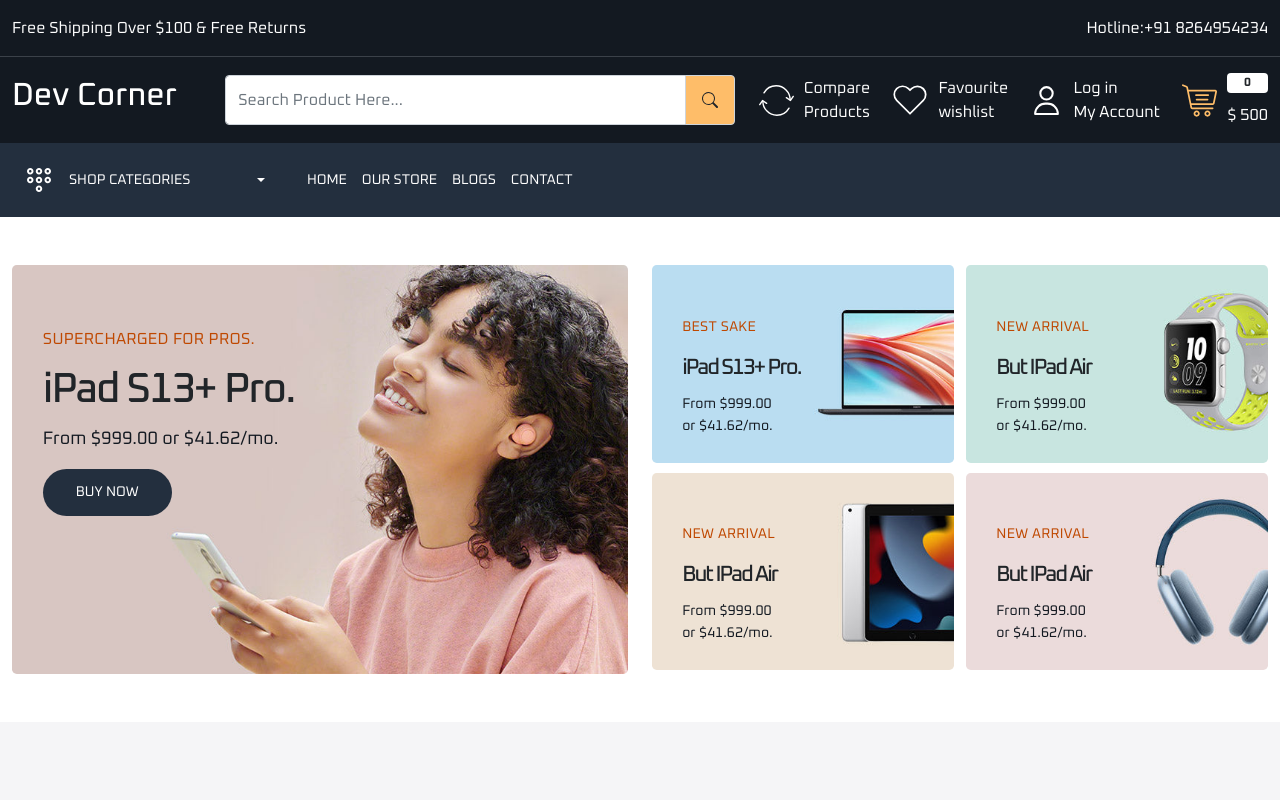
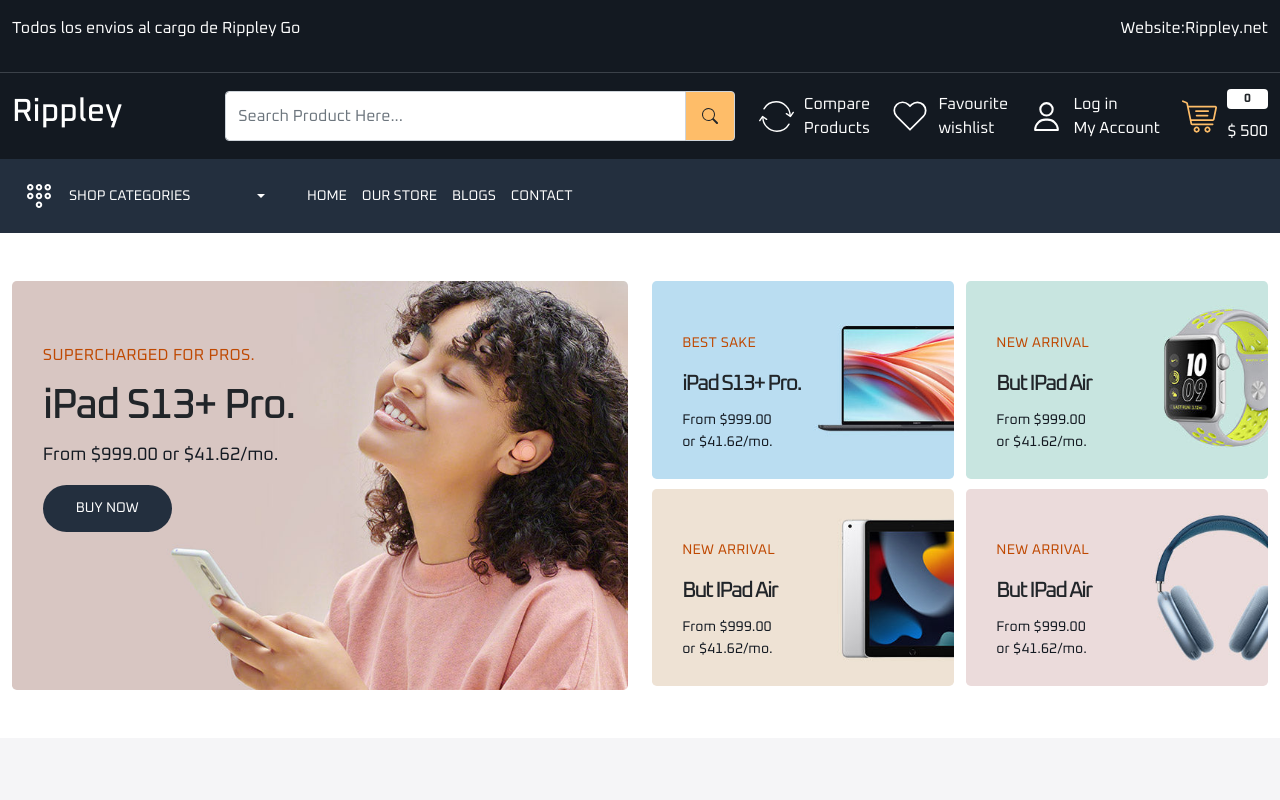
Before and after one commit to Solrac-616/ecommerce-react, a React (Create React App) app: page / in a window 1280 px wide. Shown: the top 800 px of the page. Built offline with nearby package versions, Linux system fonts and the light colour scheme.

Commit message:
Loader Favicon img constants

```diff
--- a/public/index.html
+++ b/public/index.html
@@ -10,18 +10,23 @@
       content="Ecommerce Rippley - ReactJs"
     />
     <link rel="apple-touch-icon" href="%PUBLIC_URL%/logo192.png" />
+    <!--
     <link rel="preconnect" href="https://fonts.googleapis.com" />
     <link rel="preconnect" href="https://fonts.gstatic.com" crossorigin />
     <link
       href="https://fonts.googleapis.com/css2?family=Rubik:wght@300;400;500;600;700;800&display=swap"
       rel="stylesheet"
     />
+    -->
+    <!--CDN BOOTSTRAP-->
     <link
       href="https://cdn.jsdelivr.net/npm/bootstrap@5.0.2/dist/css/bootstrap.min.css"
       rel="stylesheet"
       integrity="sha384-EVSTQN3/azprG1Anm3QDgpJLIm9Nao0Yz1ztcQTwFspd3yD65VohhpuuCOmLASjC"
       crossorigin="anonymous"
     />
+    <!--CDN JQQUERY-->
+    <script src="https://cdnjs.cloudflare.com/ajax/libs/jquery/3.6.3/jquery.min.js" integrity="sha512-STof4xm1wgkfm7heWqFJVn58Hm3EtS31XFaagaa8VMReCXAkQnJZ+jEy8PCC/iT18dFy95WcExNHFTqLyp72eQ==" crossorigin="anonymous" referrerpolicy="no-referrer"></script>
 
     <link rel="manifest" href="%PUBLIC_URL%/manifest.json" />
 
@@ -30,10 +35,22 @@
   <body>
     <noscript>You need to enable JavaScript to run this app.</noscript>
     <div id="root"></div>
+
+    <!--LOAD RIPPLEY START-->
+    <div class="loader-wrapper">
+      <?xml version="1.0" encoding="UTF-8"?><svg xmlns="http://www.w3.org/2000/svg" viewBox="0 0 111.22 202.8"><defs><style>.d{fill:none;stroke:#000;stroke-miterlimit:10;stroke-width:2.8px;}</style></defs><g id="a"/><g id="b"><g id="c"><g><polygon class="d" points="23.5 32.55 23.5 95.76 1.53 82.84 1.53 14.95 23.5 32.55"/><polygon class="d" points="102.69 95.98 67.69 121.69 61.09 117.81 47.07 109.57 84.94 81.75 102.69 95.98"/><polygon class="d" points="106.6 154.91 88.87 169.99 1.4 118.53 1.46 93.08 106.6 154.91"/><polygon class="d" points="23.5 141.86 23.5 201.4 1.52 201.4 1.52 128.93 23.5 141.86"/><path class="d" d="M109.82,81.9c0,5.3-2.38,10.6-7.12,14.08h0l-17.75-14.22L23.5,32.55,1.53,14.95C1.53,6.91,8.12,1.4,15.11,1.4c2.87,0,5.81,.93,8.39,3l38.87,31.12v-8.72c0-3.42,3.08-6.01,6.44-5.42l10.97,1.9c2.64,.46,4.57,2.74,4.57,5.43v24.41l18.94,15.16c4.37,3.51,6.54,8.57,6.54,13.63Z"/></g></g></g></svg>
+    </div>
+    <!--LOAD RIPPLEY END-->
+
     <script
       src="https://cdn.jsdelivr.net/npm/bootstrap@5.0.2/dist/js/bootstrap.bundle.min.js"
       integrity="sha384-MrcW6ZMFYlzcLA8Nl+NtUVF0sA7MsXsP1UyJoMp4YLEuNSfAP+JcXn/tWtIaxVXM"
       crossorigin="anonymous"
     ></script>
+    <script>
+      $(window).on("load",function(){
+              $(".loader-wrapper").fadeOut("slow");
+          });
+    </script>
   </body>
 </html>
--- a/src/App.css
+++ b/src/App.css
@@ -29,7 +29,7 @@
   padding: 15px;
 }
 body {
-  font-family: "Rubik", sans-serif;
+  font-family: "Oxanium", sans-serif;
 }
 a {
   text-decoration: none;
--- a/src/components/Header.js
+++ b/src/components/Header.js
@@ -14,14 +14,14 @@
           <div className="row">
             <div className="col-6">
               <p className="text-white mb-0">
-                Free Shipping Over $100 & Free Returns
+                Todos los envios al cargo de Rippley Go
               </p>
             </div>
             <div className="col-6">
-              <p className="text-end text-white mb-0">
-                Hotline:
-                <a className="text-white" href="tel:+91 8264954234">
-                  +91 8264954234
+              <p className="text-end text-white ml-1">
+                Website:
+                <a className="text-white ml-2" href="https://rippley.net/">
+                   Rippley.net
                 </a>
               </p>
             </div>
@@ -33,7 +33,7 @@
           <div className="row align-items-center">
             <div className="col-2">
               <h2>
-                <Link className="text-white">Dev Corner</Link>
+                <Link to="/" className="text-white">Rippley</Link>
               </h2>
             </div>
             <div className="col-5">
--- /dev/null
+++ b/src/constants/images.jsx
@@ -0,0 +1,6 @@
+import cart from "../images/cart.svg";
+
+
+export default{
+    cart
+};
--- /dev/null
+++ b/src/constants/index.jsx
@@ -0,0 +1,3 @@
+import  {default as Images}  from "./images";
+
+export default Images;
--- /dev/null
+++ b/src/index.css
@@ -0,0 +1,67 @@
+.loader-wrapper {
+    width: 100%;
+    height: 100%;
+    position: fixed;
+    top: 0;
+    left: 0;
+    background-color: #eeeeee;
+    display: flex;
+    justify-content: center;
+    align-items: center;
+    z-index: 999999;
+}
+
+
+.loader-wrapper svg {
+    height: 200px;
+}
+
+.loader-wrapper svg .d {
+    stroke-dasharray: 436;
+    animation: strokeanimate 5.4s infinite ease-in-out;
+}
+
+@-webkit-keyframes strokeanimate {
+    0% {
+        stroke-dashoffset: 436;
+    }
+
+    70% {
+        stroke-dashoffset: 100;
+    }
+
+    80% {
+        stroke-dashoffset: 0;
+    }
+
+    97% {
+        stroke-dashoffset: 436;
+    }
+
+    100% {
+        stroke-dashoffset: 436;
+    }
+
+}
+
+@keyframes strokeanimate {
+    0% {
+        stroke-dashoffset: 436;
+    }
+
+    70% {
+        stroke-dashoffset: 100;
+    }
+
+    80% {
+        stroke-dashoffset: 0;
+    }
+
+    97% {
+        stroke-dashoffset: 436;
+    }
+
+    100% {
+        stroke-dashoffset: 436;
+    }
+}
--- a/src/index.js
+++ b/src/index.js
@@ -1,6 +1,7 @@
 import React from "react";
 import { createRoot } from "react-dom/client";
 import App from "./App";
+import "./index.css";
 
 const container = document.getElementById("root");
 const root = createRoot(container);
--- a/src/pages/Contact.js
+++ b/src/pages/Contact.js
@@ -8,7 +8,7 @@
 const Contact = () => {
   return (
     <>
-      <Meta title={"Contact Us"} />
+      <Meta title={"Contactanos"} />
       <BreadCrumb title="Contact Us" />
       <Container class1="contact-wrapper py-5 home-wrapper-2">
         <div className="row">
```
Also changed, not shown: 1 other file (tests, documents, lock files or other folders).
